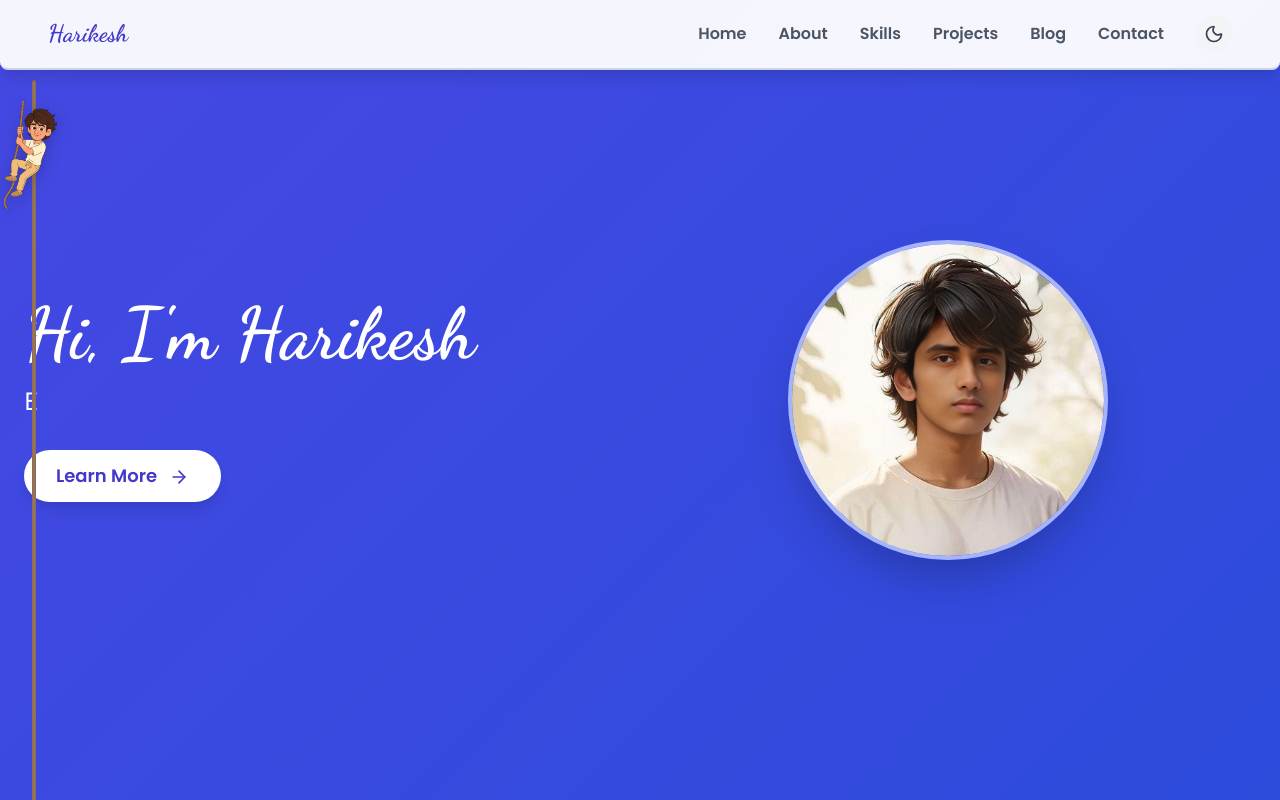
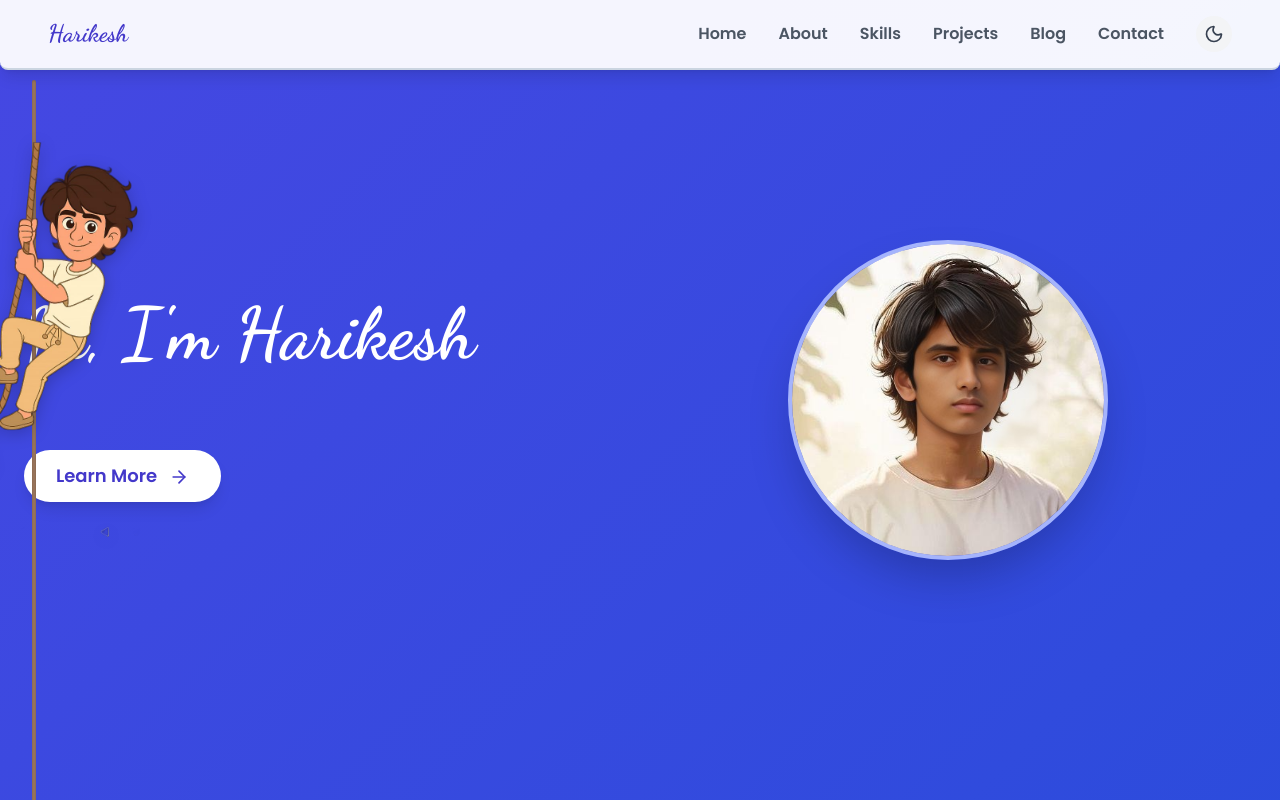
Before and after one commit to harikeshSelvanayagam/wowport, a plain HTML site: page index.html in a window 1280 px wide. Shown: the top 800 px of the page. Drawn offline with nearby package versions, Linux system fonts and the light colour scheme.

Commit message:
Update index.html

```diff
--- a/index.html
+++ b/index.html
@@ -151,13 +151,13 @@
         /* Toon (Avatar) container styles (for GSAP version) */
         #climbRope {
             position: fixed;
-            left: 2rem; /* Aligns with the rope */
+            left: 4rem; /* Aligns with the rope */
             top: 0; /* Will be adjusted by JS */
             transform: translateX(-50%); /* Center the avatar on the rope */
             z-index: 999; /* Above the rope */
         }
         #toon {
-            height: 10rem; /* Consistent avatar size */
+            height: 30rem; /* Consistent avatar size */
             width: auto;
             /* Animation for bobbing is now managed by GSAP's onUpdate for smooth integration */
             filter: drop-shadow(0 4px 8px rgba(0, 0, 0, 0.2)); /* Add shadow to avatar */
```
